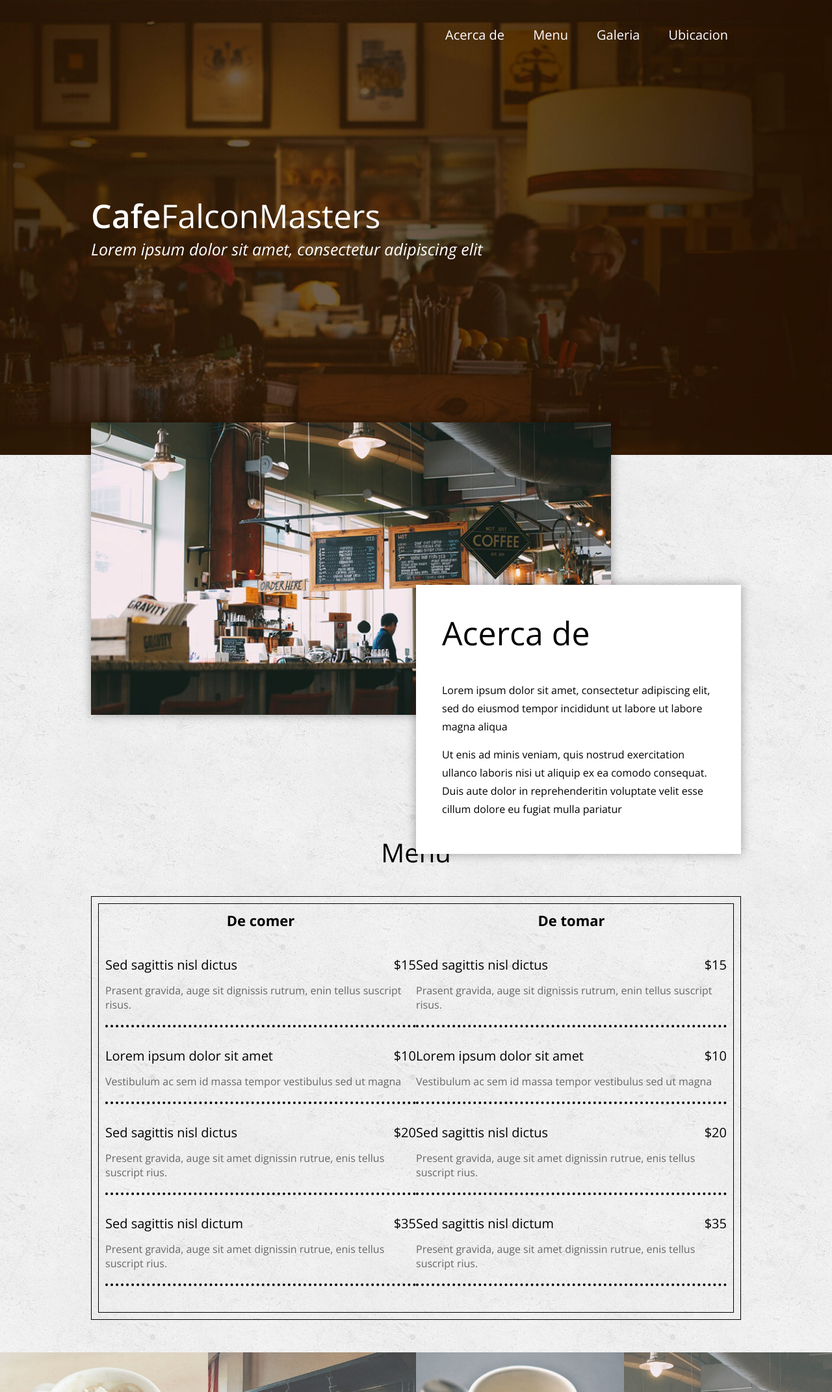
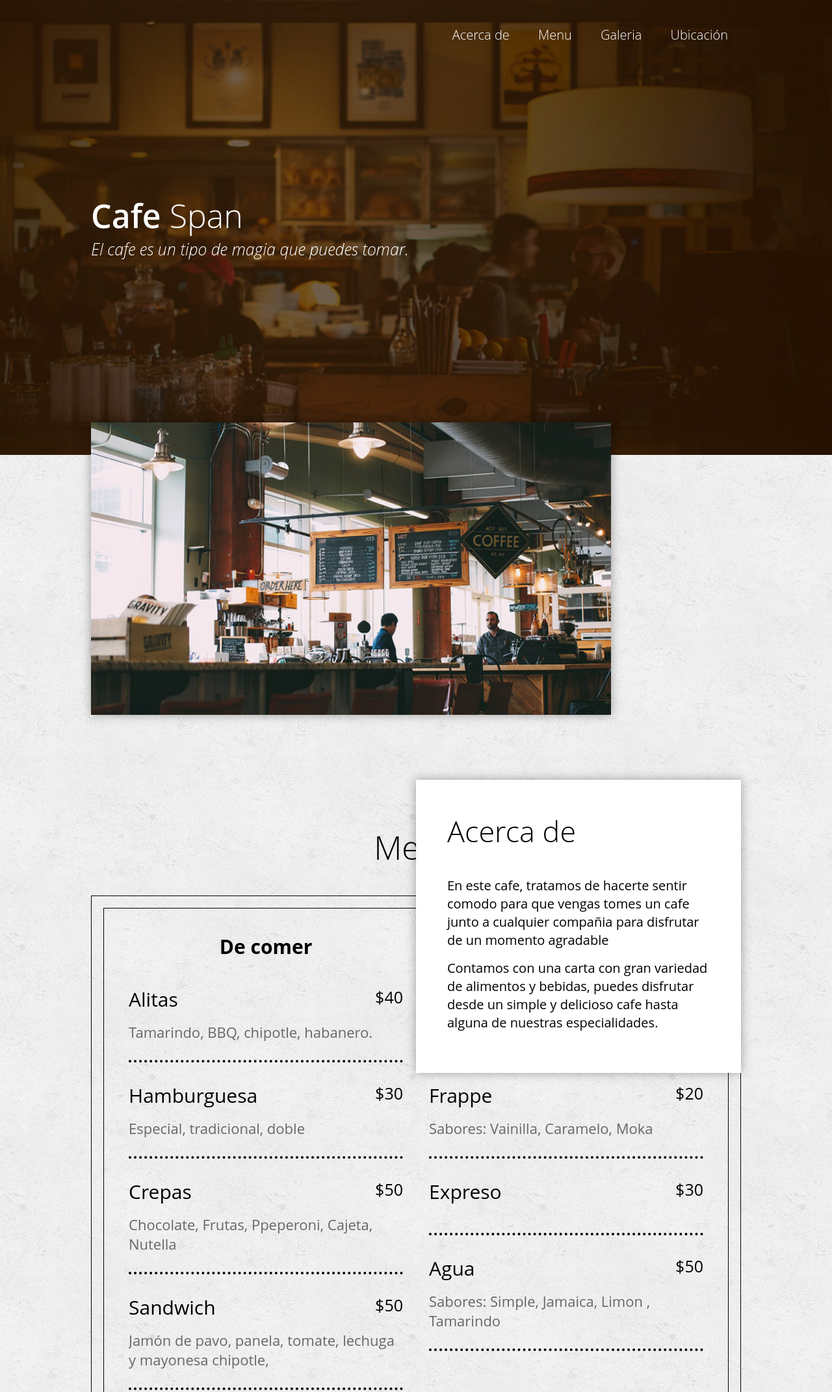
Before and after one commit to Uriel00002/ProyectoRestaurante, a plain HTML site: page index.html in a window 1280 px wide. Shown: the top 2142 px of the page at 65% size. Drawn offline with nearby package versions, Linux system fonts and the light colour scheme.

Commit message:
correcciones

```diff
--- a/css/estilos.css
+++ b/css/estilos.css
@@ -85,7 +85,6 @@ header .textos h3 {
     overflow: visible;
     position: relative;
 }
-
 .main .acerca-de .foto {
     width: 80%;
     position: absolute;
@@ -93,89 +92,76 @@ header .textos h3 {
     top: -50px;
     z-index: 0;
     box-shadow: 0px 0px 15px rgba(0,0,0,.35);
-}
-
-.main .acerca-de .foto img {
+}.main .acerca-de .foto img {
     vertical-align: top;
     width: 100%;
 }
 .main .acerca-de article {
     background: #fff;
-    padding: 40px;
+    padding: 48px;
     width: 50%;
     position: relative;
+    top: 500px;
     z-index: 1;
+    float: right;
     box-shadow: 0px 0px 15px rgba(0,0,0,.35);
-    top: 200px;
-    float: right;
 }
-
 .main .acerca-de article h3 {
-    font-size: 50px;
+    font-size: 45px;
     font-weight: 300;
     margin-bottom: 40px;
 }
-
 .main .acerca-de article p {
     line-height: 28px;
     margin-bottom: 15px;
+    font-size: 20px;
 }
-
-/*----------MENU------------*/
-
-.main .menu .contenedor {
-    padding-top: 170px;
+.main .menu {
+    padding-top: 570px;
     margin-bottom: 50px;
 }
-
-.main .menu .contenedor h3 {
-    font-size: 40px;
+.main .menu .contenedor .titulo {
+    font-size: 50px;
     font-weight: 300;
     text-align: center;
     margin-bottom: 40px;
 }
-
 .main .menu .contenedor-menu,
 .main .menu .contenedor-menu2 {
     border: 1px solid #000;
     background: transparent;
-    padding: 10px;
+    padding: 18px;
     overflow: hidden;
 }
-
 .main .menu article {
     width: 50%;
     float: left;
-    pad: 20px;
+    padding: 20px;
 }
-
 .main .menu .categoria {
-    font-size: 22px;
+    font-size: 30px;
     font-weight: 700;
     margin-bottom: 40px;
     text-align: center;
 }
-
 .main .menu .platillo {
     margin-bottom: 30px;
-    padding-bottom: 20px;
+    padding-bottom: 28px;
     border-bottom: 4px dotted #000;
     overflow: hidden;
 }
 .main .menu .nombre {
-    font-size: 20px;
+    font-size: 30px;
     margin-bottom: 15px;
     float: left;
 }
-
 .main .menu .precio {
-    font-size: 20px;
+    font-size: 25px;
     margin-bottom: 15px;
     float: right;
 }
-
 .main .menu .descripcion {
-    font-size: 16px;
+    font-size: 22px;
     color: #676767;
     clear: both;
 }
@@ -207,48 +193,44 @@ header .textos h3 {
     padding: 60px 0;
     overflow: hidden;
 }
-
-.main .ubicacion .titulo {
+.main .contenedor .ubicacion .titulo {
     text-align: center;
-    font-size: 40px;
+    font-size: 50px;
     line-height: 40px;
     font-weight: 300;
     margin-bottom: 40px;
 }
-
 .main .ubicacion .direccion {
     float: left;
     width: 50%;
     text-align: left;
+    font-size: 25px;
 }
-
 .main .ubicacion .horarios {
     float: right;
     width: 50%;
     text-align: right;
-    overflow: hidden;
 }
-
 .main .ubicacion .direccion .calle {
     margin-bottom: 15px;
 }
 .main .ubicacion .horarios h4 {
     text-align: center;
     margin-bottom: 20px;
+    overflow: hidden;
+    font-size: 30px;
 }
-
 .main .ubicacion .horarios .entre-semana,
 .main .ubicacion .horarios .fin-semana {
-       width: 50px;
-       float: left;
-       text-align: center;
+    width: 50%;
+    float: left;
+    text-align: center;
+    font-size: 25px;
 }
-
 .main .mapa {
     width: 100%;
     overflow: hidden;
 }
-
 .main .mapa iframe {
     width: 100%;
     max-height: 600px;
@@ -263,6 +245,7 @@ footer .copyright
     text-align: center;
     padding: 15px 0;
     color:  #fff;
+    font-size: 25px;
 }
 
 @media screen and (max-width: 800px){
--- a/index.html
+++ b/index.html
@@ -3,27 +3,29 @@
 <head>
     <meta charset="UTF-8">
     <meta name="viewport" content="width=device-width, initial-scale=1.0">
-    <link href="https://fonts.googleapis.com/css2?family=Open+Sans:ital,wght@0,300;0,400;0,600;0,700;1,300&display=swap" rel="stylesheet">
+    <link href="<link rel="preconnect" href="https://fonts.googleapis.com">
+    <link rel="preconnect" href="https://fonts.gstatic.com" crossorigin>
+    <link href="https://fonts.googleapis.com/css2?family=Roboto&display=swap" rel="stylesheet">
     <link rel="stylesheet" href="css/estilos.css">
-    <link href="https://fonts.googleapis.com/css?family=Open+Sans" rel="stylesheet">
-    <link rel="stylesheet" href="css/estilos.css">
-    <title>Café FalconMasters</title>
+    <title>Cafe Span</title>
 </head>
 <body>
     <header>
         <div class="contenedor">
             <nav class="menu">
-                <a href="" id="btn-acerca-de">Acerca de </a>
-                <a href="" id="btn-menu">Menu</a>
-                <a href="" id="btn-galeria">Galeria</a>
-                <a href="" id="btn-ubicacion">Ubicacion</a>
+                <a href="#" id="btn-acerca-de">Acerca de</a>
+                <a href="#" id="btn-menu">Menu</a>
+                <a href="#" id="btn-galeria">Galeria</a>
+                <a href="#" id="btn-ubicacion">Ubicación</a>
             </nav>
+
             <div class="textos">
-                <H1 class="nombre">Cafe<span>FalconMasters</span></H1>
-                <h3>Lorem ipsum dolor sit amet, consectetur adipiscing elit</h3>
+                <h1 class="nombre">Cafe <span> Span</span></h1>
+                <h3>El cafe es un tipo de magia que puedes tomar.</h3>
             </div>
         </div>
     </header>
+
     <section class="main">
         <section class="acerca-de" id="acerca-de">
             <div class="contenedor">
@@ -32,77 +34,77 @@
                 </div>
                 <article>
                     <h3>Acerca de</h3>
-                    <p>Lorem ipsum dolor sit amet, consectetur adipiscing elit, sed do eiusmod tempor incididunt ut labore ut labore magna aliqua</p>
-                    <p>Ut enis ad minis veniam, quis nostrud exercitation ullanco laboris nisi ut aliquip ex ea comodo consequat. Duis aute dolor in reprehenderitin voluptate velit esse cillum dolore eu fugiat mulla pariatur</p>
+                    <p>En este cafe, tratamos de hacerte sentir comodo para que vengas tomes un cafe junto a cualquier compañia para disfrutar de un momento agradable</p>
+
+                    <p>Contamos con una carta con gran variedad de alimentos y bebidas, puedes disfrutar desde un simple  y delicioso cafe hasta alguna de nuestras especialidades.
+                    </p>
                 </article>
             </div>
         </section>
 
-        <seccion class="menu">
+        <section class="menu">
             <div class="contenedor">
-            <h3 clas="titulo" id="platillos"> Menu </h3>
+                <h3 class="titulo" id="platillos">Menu</h3>
                 <div class="contenedor-menu">
                     <div class="contenedor-menu2">
                         <article>
                             <p class="categoria">De comer</p>
                             <div class="platillo">
-                            <p class="nombre">Sed sagittis nisl dictus</p>
-                            <p class="precio">$15</p>
-                            <p class="descripcion">Prasent gravida, auge sit dignissis rutrum, enin tellus suscript risus.</p>
+                                <p class="nombre">Alitas</p>
+                                <p class="precio">$40</p>
+                                <p class="descripcion">Tamarindo, BBQ, chipotle, habanero.</p>
                             </div>
 
                             <div class="platillo">
-                            <p class="nombre">Lorem ipsum dolor sit amet</p>
-                            <p class="precio">$10</p>
-                            <p class="descripcion">Vestibulum ac sem id massa tempor vestibulus sed ut magna</p>
+                                <p class="nombre">Hamburguesa</p>
+                                <p class="precio">$30</p>
+                                <p class="descripcion">Especial, tradicional, doble</p>
                             </div>
 
                             <div class="platillo">
-                            <p class="nombre">Sed sagittis nisl dictus</p>
-                            <p class="precio">$20</p>
-                            <p class="descripcion">Present gravida, auge sit amet dignissin rutrue, enis tellus suscript rius.</p>
+                                <p class="nombre">Crepas</p>
+                                <p class="precio">$50</p>
+                                <p class="descripcion">Chocolate, Frutas, Ppeperoni, Cajeta, Nutella</p>
                             </div>
 
                             <div class="platillo">
-                            <p class="nombre">Sed sagittis nisl dictum</p>
-                            <p class="precio">$35</p>
-                            <p class="descripcion">Present gravida, auge sit amet dignissin rutrue, enis tellus suscript rius.</p>
+                                <p class="nombre">Sandwich</p>
+                                <p class="precio">$50</p>
+                                <p class="descripcion">Jamón de pavo, panela, tomate, lechuga y mayonesa chipotle,</p>
                             </div>
                         </article>
-
                         <article>
                             <p class="categoria">De tomar</p>
                             <div class="platillo">
-                            <p class="nombre">Sed sagittis nisl dictus</p>
-                            <p class="precio">$15</p>
-                            <p class="descripcion">Prasent gravida, auge sit dignissis rutrum, enin tellus suscript risus.</p>
+                                <p class="nombre">Latte</p>
+                                <p class="precio">$20</p>
+                                <p class="descripcion">Sabores: Vainilla, Caramelo, Moka </p>
                             </div>
 
                             <div class="platillo">
-                            <p class="nombre">Lorem ipsum dolor sit amet</p>
-                            <p class="precio">$10</p>
-                            <p class="descripcion">Vestibulum ac sem id massa tempor vestibulus sed ut magna</p>
+                                <p class="nombre">Frappe</p>
+                                <p class="precio">$20</p>
+                                <p class="descripcion">Sabores: Vainilla, Caramelo, Moka </p>
                             </div>
 
                             <div class="platillo">
-                            <p class="nombre">Sed sagittis nisl dictus</p>
-                            <p class="precio">$20</p>
-                            <p class="descripcion">Present gravida, auge sit amet dignissin rutrue, enis tellus suscript rius.</p>
+                                <p class="nombre">Expreso</p>
+                                <p class="precio">$30</p>
+                                <p class="descripcion"></p>
                             </div>
 
                             <div class="platillo">
-                            <p class="nombre">Sed sagittis nisl dictum</p>
-                            <p class="precio">$35</p>
-                            <p class="descripcion">Present gravida, auge sit amet dignissin rutrue, enis tellus suscript rius.</p>
+                                <p class="nombre">Agua</p>
+                                <p class="precio">$50</p>
+                                <p class="descripcion">Sabores: Simple, Jamaica, Limon , Tamarindo</p>
                             </div>
                         </article>
-
                     </div>
                 </div>
             </div>
-        </seccion>
+        </section>
 
-        <seccion class="galeria" id="galeria">
+        <section class="galeria" id="galeria">
             <div class="foto">
                 <img src="img/1.jpg" alt="">
             </div>
@@ -127,39 +129,40 @@
             <div class="foto">
                 <img src="img/8.jpg" alt="">
             </div>
+        </section>
 
-        </seccion>
 
         <section class="ubicacion" id="ubicacion">
-        <div class="contenedor"></div>
+            <div class="contenedor">
                 <h3 class="titulo">Ubicacion</h3>
                 <div class="direccion">
-                <p class="calle">2915 Primarose Lane <br />Anaheim, CA 2986</p>
-                <p class="telefono">(503) 400-5478</p>
-                <p class="correo">correo [arroba] tucorreo.com</p>
+                    <p class="calle">Uarez street <br />Huamantla, CP 90500</p><br>
+                    <p class="telefono">(247) 2222-2222</p>
+                    <p class="correo">uriel1.0@gmail.com</p>
                 </div>
+
                 <div class="horarios">
                     <h4>Horarios</h4>
-                <p class="entre-semana">Lunes a Viernes 8:00am - 9:00pm </p>
-                <p class="fin-semana">Sabados y Domingos 11:00am - 11:00pm </p>
+                    <p class="entre-semana">Lunes a Viernes <br> 8:00am - 11:00pm</p>
+                    <p class="fin-semana">Sabados y Domingos<br> 11:00am - 12:00pm</p>
                 </div>
             </div>
         </section>
 
         <section class="mapa">
-                <iframe src="https://www.google.com/maps/embed?pb=!1m14!1m12!1m3!1d572851.1417021913!2d-98.14691139661083!3d19.397388828581928!2m3!1f0!2f0!3f0!3m2!1i1024!2i768!4f13.1!5e0!3m2!1ses-419!2smx!4v1624314312427!5m2!1ses-419!2smx"
-                width="1600" height="550" style="border:0;" allowfullscreen="" loading="lazy"></iframe>
+            <iframe src="https://maps.google.com/maps?q=independencia%2060%20tlaxcala&t=&z=13&ie=UTF8&iwloc=&output=embed" width="1600" height="550" style="border:0;" allowfullscreen="" loading="lazy"></iframe>
+        </section>
 
     </section>
-    </section>
+
     <footer>
-        <div class="contenedor">
         <div class="copyright">
-                <p>Copyrigth FalconMaster @2021</p>
-            </div>
+            <p>copyright - Ury3l - 2021</p>
         </div>
     </footer>
+
     <script src="js/jquery-3.5.1.min.js"></script>
     <script src="js/efectos.js"></script>
+    <script src="js/parallax.js"></script>
 </body>
 </html>
--- a/js/efectos.js
+++ b/js/efectos.js
@@ -1,49 +1,54 @@
-$(documents).ready(function(){
-
-    $('.menu a').each (function(index, elemento){
-        $(this).css({
-            'top':'-200px'
+$(document).ready(function() {
+    //efecto menu
+     $('.menu a').each(function(index, elemento){
+         $(this).css ({
+             'top': '-200px'
          });
          $(this).animate({
              top: '0'
-        }, 2000 + (index * 500));
+         }, 2000 +(index * 500));
      });
 
-    if($(window).widh() > 800 ){
-        $('header .textos').css ({
+     //header
+     if( $(window).width() > 800){
+         $('header .textos').css({
             opacity: 0,
             marginTop: 0
          });
-        $('header .textos').animate ({
+         $('header .textos').animate({
              opacity: 1,
              marginTop: '-52px'
-        }, 1500);
+         },1500);
      }
 
-    var acercaDe = $('acerca-de').ofset().top,
-        menu = $('#platillos').ofset().top,
-        galeria = $('#galeria').ofset().top,
-        ubicacion = $('#ubicacion').ofset().top;
 
-    $('#btn-acerca-de').on('click', function(){
+     var acercaDE = $('#acerca-de').offset().top,
+     menu = $('#platillos').offset().top,
+     galeria = $('#galeria').offset().top,
+     ubicacion = $('#ubicacion').offset().top;
+
+     $('#btn-acerca-de').on('click', function(e){
          e.preventDefault();
          $('html, body').animate({
-            scrollTop: acercaDe -100
+             scrollTop: 580
          }, 500);
      });
-    $('#btn-menu').on('click', function(){
+
+     $('#btn-menu').on('click', function(e){
          e.preventDefault();
          $('html, body').animate({
              scrollTop: menu
          }, 500);
      });
-    $('#btn-galeria').on('click', function(){
+
+     $('#btn-galeria').on('click', function(e){
          e.preventDefault();
          $('html, body').animate({
              scrollTop: galeria
          }, 500);
      });
-    $('#btn-ubicacion').on('click', function(){
+
+     $('#btn-ubicacion').on('click', function(e){
          e.preventDefault();
          $('html, body').animate({
              scrollTop: ubicacion
--- a/js/parallax.js
+++ b/js/parallax.js
@@ -0,0 +1,28 @@
+$(document).ready(function(){
+
+    $(window).scroll(function(){
+        var windowWidth = $(window).width();
+
+        if(windowWidth > 800){
+            var scroll = $(window).scrollTop();
+
+            $('header .textos').css ({
+                'transform': 'translate(0px,' + scroll / 2 + '%)'
+            })
+
+             $('.acerca-de article').css ({
+                'transform': 'translate(0px, -' + scroll / 4 + '%)'
+            });
+
+        }
+    });
+
+    $(window).resize(function(){
+        var windowWidth = $(window).width();
+        if(windowWidth < 800){
+            $('.acerca-de article').css ({
+                'transform': 'translate(0px, 0px)'
+            });
+        }
+    });
+})
```
Lines whose indentation alone changed are shown as unchanged.
